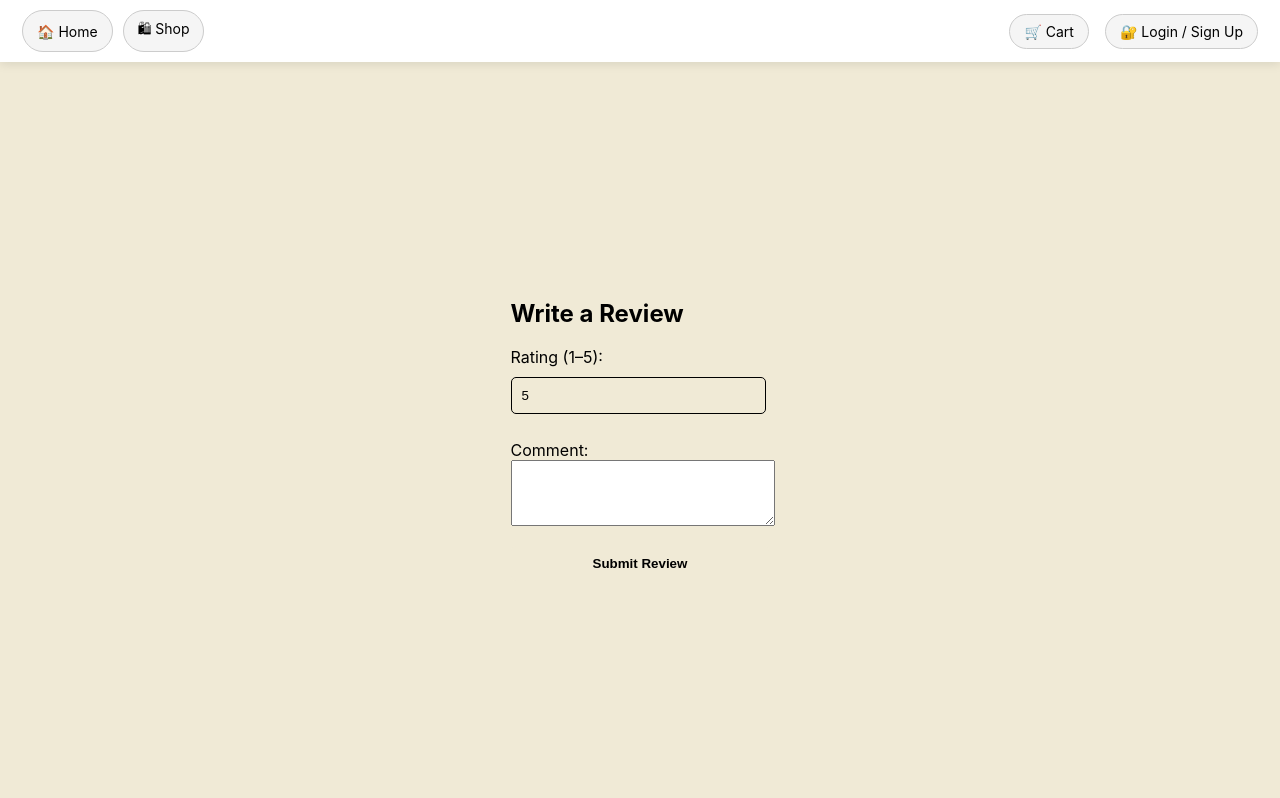
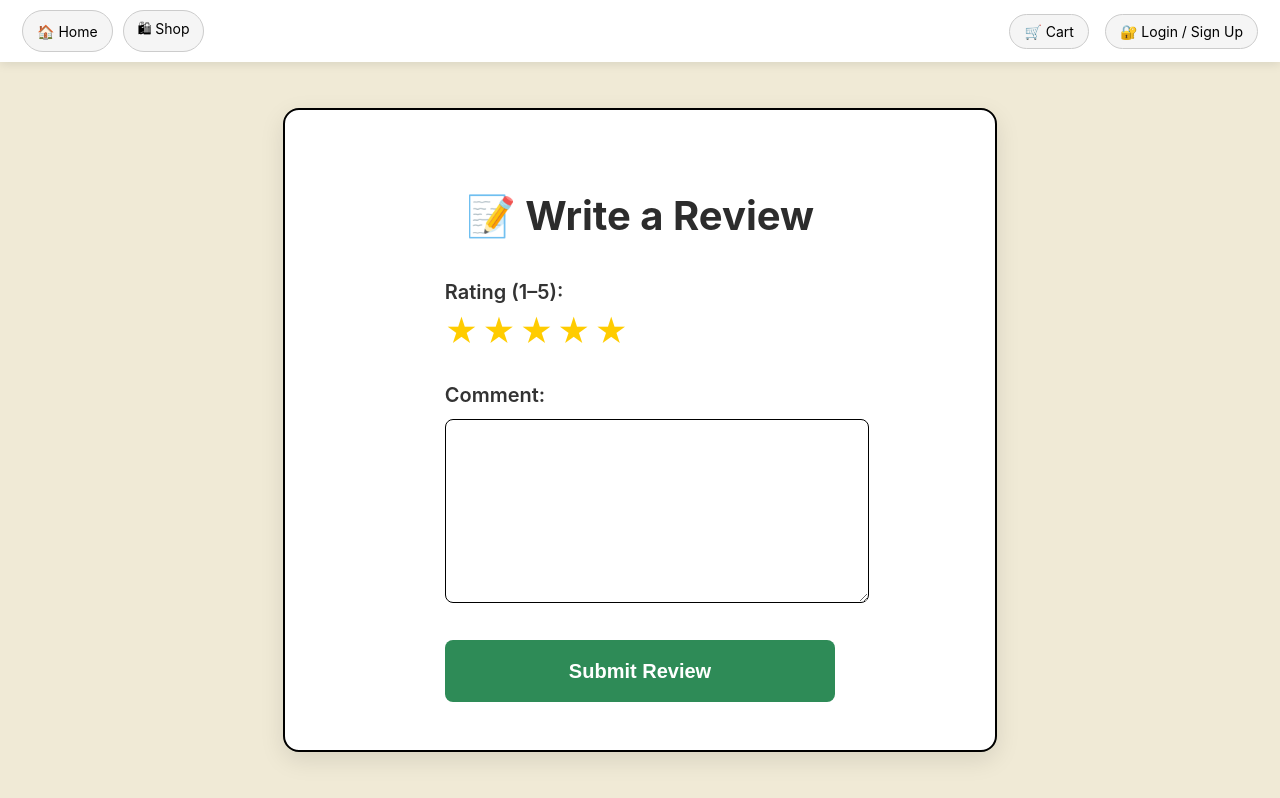
Before and after one commit to umutcanc7/CS308Project, a React (Create React App) app: page /review/1 in a window 1280 px wide. Built offline with nearby package versions, Linux system fonts and the light colour scheme; no server answers.

Commit message:
review page ui updated + no comment reviews added

```diff
--- a/src/ReviewPage.js
+++ b/src/ReviewPage.js
@@ -11,12 +11,19 @@ function ReviewPage() {
   const handleSubmit = async (e) => {
     e.preventDefault();
 
-    if (!rating || !comment) {
-      alert("Please fill in both rating and comment.");
+    const trimmedComment = comment.trim(); // ✅ remove spaces
+
+    if (!rating && !trimmedComment) {
+      alert("Please provide at least a rating or a comment.");
       return;
     }
 
-    const result = await submitReview(productId, rating, comment);
+    if (trimmedComment && (!rating || rating < 1 || rating > 5)) {
+      alert("A valid rating is required to post a comment.");
+      return;
+    }
+
+    const result = await submitReview(productId, rating, trimmedComment); // ✅ send trimmed version
 
     if (result.success) {
       alert("✅ Review submitted!");
@@ -26,39 +33,125 @@ function ReviewPage() {
     }
   };
 
+  const renderStars = () => {
+    const stars = [];
+    for (let i = 1; i <= 5; i++) {
+      stars.push(
+        <span
+          key={i}
+          onClick={() => setRating(i)}
+          style={{
+            fontSize: "2rem",
+            color: i <= rating ? "#ffcc00" : "#ccc",
+            cursor: "pointer",
+            transition: "color 0.2s",
+            marginRight: "4px",
+          }}
+        >
+          ★
+        </span>
+      );
+    }
+    return stars;
+  };
+
   return (
-    <div style={{ padding: "2rem", maxWidth: "500px", margin: "auto" }}>
-      <h2>Write a Review</h2>
-      <form onSubmit={handleSubmit}>
-        <div style={{ marginBottom: "1rem" }}>
-          <label>
-            Rating (1–5):{" "}
-            <input
-              type="number"
-              min="1"
-              max="5"
-              value={rating}
-              onChange={(e) => setRating(Number(e.target.value))}
-              required
+    <div
+      style={{
+        minHeight: "100vh",
+        backgroundColor: "#F0EAD6",
+        display: "flex",
+        alignItems: "center",
+        justifyContent: "center",
+        padding: "2rem",
+      }}
+    >
+      <div
+        style={{
+          width: "100%",
+          maxWidth: "750px",
+          backgroundColor: "#fff",
+          padding: "3rem 10rem",
+          borderRadius: "16px",
+          boxShadow: "0 8px 24px rgba(0,0,0,0.1)",
+          border: "2px solid black",
+        }}
+      >
+        <h2
+          style={{
+            fontSize: "40px",
+            textAlign: "center",
+            marginBottom: "2.5rem",
+            fontWeight: "700",
+            color: "#2c2c2c",
+          }}
+        >
+          📝 Write a Review
+        </h2>
+
+        <form
+          onSubmit={handleSubmit}
+          style={{
+            display: "flex",
+            flexDirection: "column",
+            gap: "2rem",
+            alignItems: "flex-start",
+          }}
+        >
+          <div style={{ fontSize: "1.25rem", fontWeight: "600", color: "#333" }}>
+            Rating (1–5):<br />
+            <div style={{ marginTop: "0.5rem" }}>{renderStars()}</div>
+          </div>
+
+          <label
+            style={{
+              fontSize: "1.25rem",
+              fontWeight: "600",
+              color: "#333",
+              width: "100%",
+            }}
+          >
+            Comment:
+            <textarea
+              rows="5"
+              value={comment}
+              onChange={(e) => setComment(e.target.value)}
+              style={{
+                width: "100%",
+                marginTop: "0.75rem",
+                fontSize: "1.25rem",
+                padding: "1rem",
+                borderRadius: "8px",
+                border: "1px solid #000",
+                resize: "vertical",
+                minHeight: "150px",
+              }}
             />
           </label>
-        </div>
-        <div style={{ marginBottom: "1rem" }}>
-          <label>
-            Comment:
-            <textarea
-              rows="4"
-              value={comment}
-              onChange={(e) => setComment(e.target.value)}
-              style={{ width: "100%" }}
-              required
-            />
-          </label>
-        </div>
-        <button type="submit">Submit Review</button>
-      </form>
+
+          <button
+            type="submit"
+            style={{
+              backgroundColor: "#2e8b57",
+              color: "#fff",
+              padding: "1.2rem",
+              fontSize: "1.25rem",
+              fontWeight: "bold",
+              border: "none",
+              borderRadius: "8px",
+              cursor: "pointer",
+              width: "100%",
+              textAlign: "center",
+            }}
+            onMouseOver={(e) => (e.target.style.backgroundColor = "#246b47")}
+            onMouseOut={(e) => (e.target.style.backgroundColor = "#2e8b57")}
+          >
+            Submit Review
+          </button>
+        </form>
+      </div>
     </div>
   );
 }
 
-export default ReviewPage;
+export default ReviewPage;
```
Also changed, not shown: 2 other files (tests, documents, lock files or other folders).
